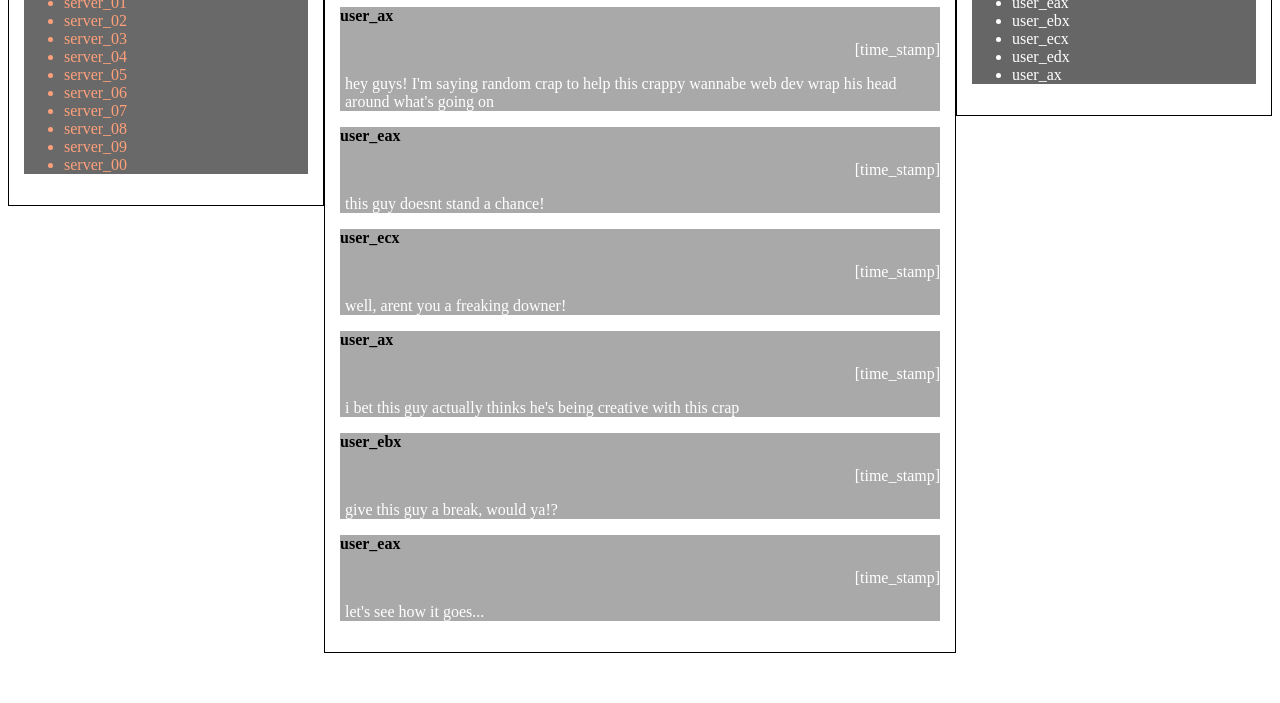
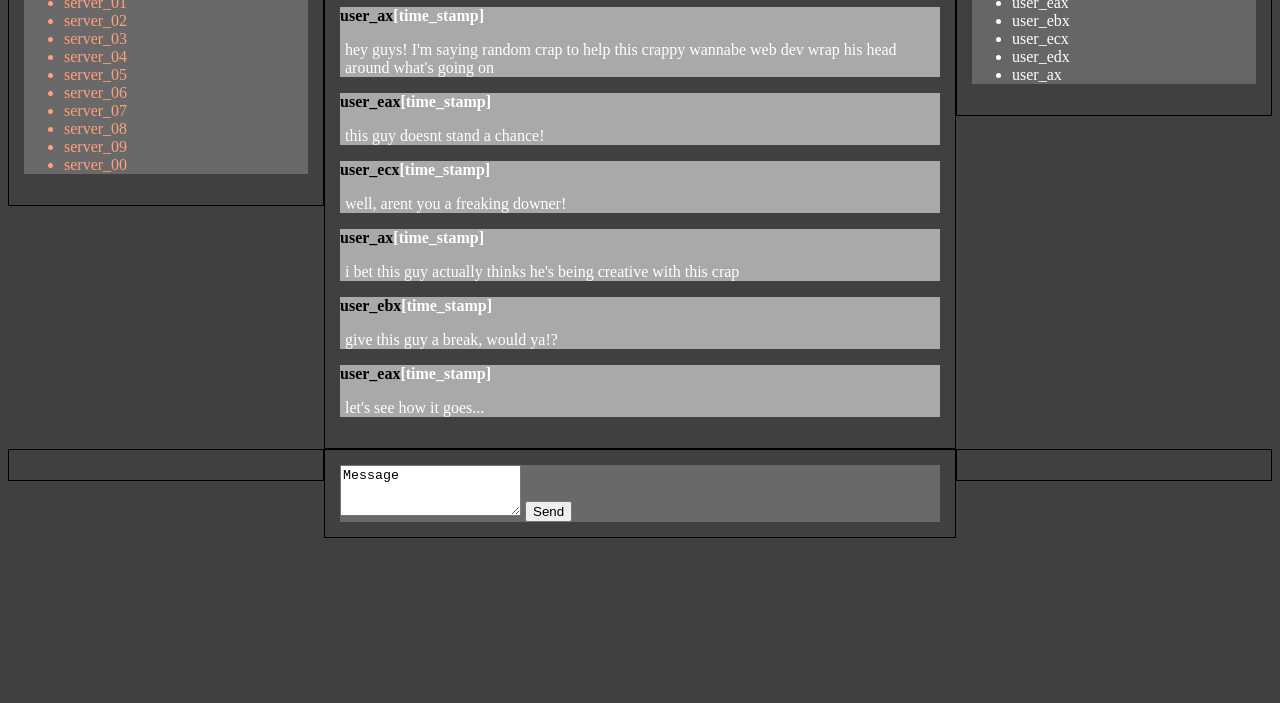
Before and after one commit to jaydouzi/toxicology, a website: page toxicology/chat_UI/html/main.html in a window 1280 px wide. Shown: the part 97-800 px from the top of the page. Drawn offline with Linux system fonts and the light colour scheme.

Commit message:
expanding main chat UI scaffold model

```diff
--- a/toxicology/chat_UI/css/chat.css
+++ b/toxicology/chat_UI/css/chat.css
@@ -1,3 +1,6 @@
+body {
+    background-color: #404040;
+}
 /* RESPONSIVE GRID */
 /* all elements have border-box property */
 * {
@@ -22,6 +25,7 @@
 [class*="col-"] {
     float: left;
     padding: 15px;
+    /*padding-bottom: 100%;*/
     border: 1px solid black;
 }
 
@@ -29,6 +33,9 @@
     background-color: darkgray;
 }
 
+.message_input_box {
+    background-color: dimgray;
+}
 .user_list {
     background-color :#666666;
     color: #ffffff;
--- a/toxicology/chat_UI/html/main.html
+++ b/toxicology/chat_UI/html/main.html
@@ -7,8 +7,10 @@
   </head>
   <body>
     <div class="row">
+        <!-- left side view: server listing-->
         <div class="col-3">
             <h2>Server List</h2>
+            <!-- server list-->
             <div class="server_list">
                 <ul>
                     <li>server_01</li>
@@ -25,41 +27,43 @@
             </div>
         </div>
 
+        <!-- center view: chat history and message input box -->
         <div class="col-6">
-            <h1>This is the main chat window</h1>
+            <h1 style="color:white;">This is the main chat window</h1>
+            <!-- chat history view -->
             <div class="chat_history">
                 <div class="message">
-                    <b style:"color:#66a3ff;text-align:left;">user_ax</b><p style="color:white;text-align:right;">[time_stamp]</p>
+                    <b style:"color:#66a3ff;text-align:left;">user_ax<span style="color:white;text-align:right;">[time_stamp]</span></b>
                     <p style="color:white;padding-left:5px;border-left-width:0.5px;border-left-color:darkmagenta;">
                         hey guys! I'm saying random crap to help this crappy wannabe web dev wrap his head around what's going on
                         </p>
                 </div>
                 <div class="message">
-                    <b style:"color:#66a3ff;text-align:left;">user_eax</b><p style="color:white;text-align:right;">[time_stamp]</p>
+                    <b style:"color:#66a3ff;text-align:left;">user_eax<span style="color:white;text-align:right;">[time_stamp]</span></b>
                     <p style="color:white;padding-left:5px;border-left-width:0.5px;border-left-color:darkmagenta;">
                         this guy doesnt stand a chance!
                         </p>
                 </div>
                 <div class="message">
-                    <b style:"color:#66a3ff;text-align:left;">user_ecx</b><p style="color:white;text-align:right;">[time_stamp]</p>
+                    <b style:"color:#66a3ff;text-align:left;">user_ecx<span style="color:white;text-align:right;">[time_stamp]</span></b>
                     <p style="color:white;padding-left:5px;border-left-width:0.5px;border-left-color:darkmagenta;">
                         well, arent you a freaking downer!
                         </p>
                 </div>
                 <div class="message">
-                    <b style:"color:#66a3ff;text-align:left;">user_ax</b><p style="color:white;text-align:right;">[time_stamp]</p>
+                    <b style:"color:#66a3ff;text-align:left;">user_ax<span style="color:white;text-align:right;">[time_stamp]</span></b>
                     <p style="color:white;padding-left:5px;border-left-width:0.5px;border-left-color:darkmagenta;">
                         i bet this guy actually thinks he's being creative with this crap
                         </p>
                 </div>
                 <div class="message">
-                    <b style:"color:#66a3ff;text-align:left;">user_ebx</b><p style="color:white;text-align:right;">[time_stamp]</p>
+                    <b style:"color:#66a3ff;text-align:left;">user_ebx<span style="color:white;text-align:right;">[time_stamp]</span></b>
                     <p style="color:white;padding-left:5px;border-left-width:0.5px;border-left-color:darkmagenta;">
                         give this guy a break, would ya!?
                         </p>
                 </div>
                 <div class="message">
-                    <b style:"color:#66a3ff;text-align:left;">user_eax</b><p style="color:white;text-align:right;">[time_stamp]</p>
+                    <b style:"color:#66a3ff;text-align:left;">user_eax<span style="color:white;text-align:right;">[time_stamp]</span></b>
                     <p style="color:white;padding-left:5px;border-left-width:0.5px;border-left-color:darkmagenta;">
                         let's see how it goes...
                         </p>
@@ -67,6 +71,7 @@
             </div>
         </div>
 
+        <!-- right side view: user panel -->
         <div class="col-3">
             <h2>User Panel</h2>
             <div class="user_list">
@@ -80,5 +85,19 @@
             </div>
         </div>
     </div>
+
+    <div class="row">
+        <div class="col-3"></div>
+        <div class="col-6">
+            <!-- message input box-->
+            <div class="message_input_box">
+                <form action="send_msg.js">
+                    <textarea name="message" rows="3">Message</textarea>
+                    <input type="submit" value="Send">
+                </form>
+            </div>
+        </div>
+        <div class="col-3"></div>
+    </div>
   </body>
 </html>
```
